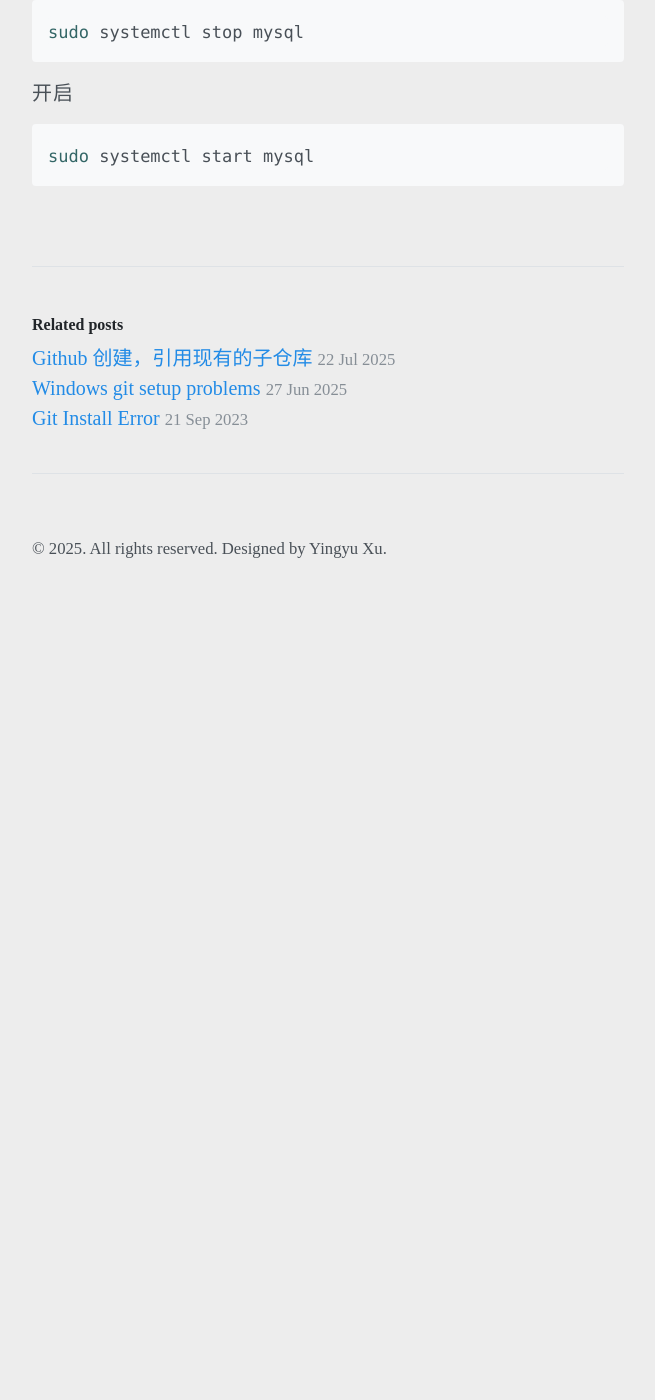
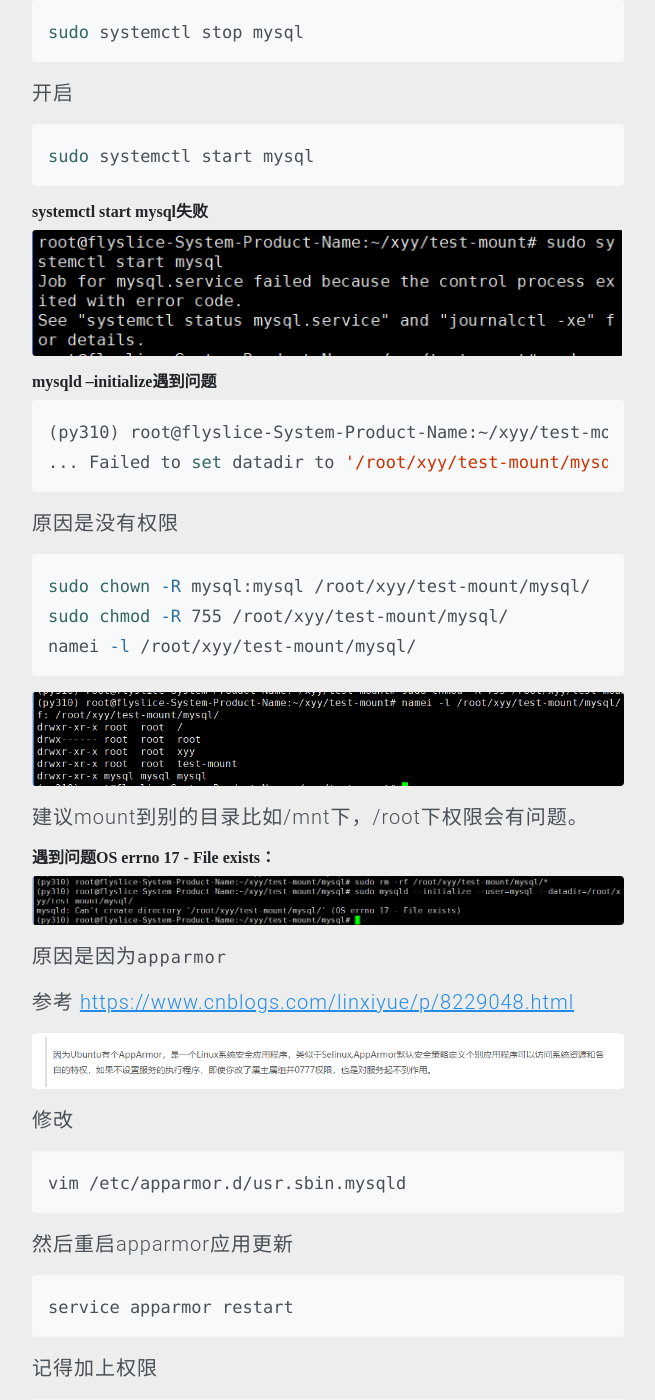
Before and after one commit to jellyXuuuuu/jellyXuuuuu.github.io, a Jekyll site: the page built from _posts/2025-07-22-linux-ycsb-benchmark.md, in a window 1280 px wide and 1400 px high, scrolled down 7485 px. Shown: the whole window, without its empty margins (312-967 px from the left). Built offline with Jekyll 4.4.1, drawn with Linux system fonts in a browser that asks for light colours; before the commit the page ends 8115 px from its top, so only the background shows below that; some of the changed text lies outside the part shown.

Commit message:
补充完全

````diff
--- a/_posts/2025-07-22-linux-ycsb-benchmark.md
+++ b/_posts/2025-07-22-linux-ycsb-benchmark.md
@@ -184,3 +184,116 @@ sudo systemctl stop mysql
 ```shell
 sudo systemctl start mysql
 ```
+
+#### systemctl start mysql失败
+![250722-image11](\assets\250722-image11.png)
+
+#### mysqld --initialize遇到问题
+```shell
+(py310) root@flyslice-System-Product-Name:~/xyy/test-mount# mysqld --initialize.
+... Failed to set datadir to '/root/xyy/test-mount/mysql/' (OS errno: 13 - Permission denied)
+```
+
+原因是没有权限
+```shell
+sudo chown -R mysql:mysql /root/xyy/test-mount/mysql/
+sudo chmod -R 755 /root/xyy/test-mount/mysql/
+namei -l /root/xyy/test-mount/mysql/
+```
+![250722-image12](\assets\250722-image12.png)
+建议mount到别的目录比如/mnt下，/root下权限会有问题。
+
+#### 遇到问题OS errno 17 - File exists：
+
+![250722-image13](\assets\250722-image13.png)
+
+原因是因为`apparmor`
+
+参考 [https://www.cnblogs.com/linxiyue/p/8229048.html](https://www.cnblogs.com/linxiyue/p/8229048.html)
+
+![250722-image14](\assets\250722-image14.png)
+
+修改
+```shell
+vim /etc/apparmor.d/usr.sbin.mysqld
+```
+然后重启apparmor应用更新
+```shell
+service apparmor restart
+```
+
+记得加上权限
+```shell
+sudo chown -R mysql:mysql /mnt/test_ssd/mysql_data
+sudo chmod -R 755 /mnt/test_ssd/mysql_data
+```
+检查结果，重新生成数据库需要的是数据，成功了。
+```shell
+sudo rm -rf /mnt/test_ssd/mysql_data/*
+sudo mysqld --initialize --user=mysql --datadir=/mnt/test_ssd/mysql_data
+
+ls -la /mnt/test_ssd/mysql_data
+```
+![250722-image15](\assets\250722-image15.png)
+
+可以重启mysql了。
+```shell
+sudo systemctl start mysql
+```
+
+#### 查看随机密码
+```shell
+tail /var/log/mysql/error.log
+```
+![250722-image16](\assets\250722-image16.png)
+
+```shell
+sudo mysql -uroot -p
+Bu-Jn-&5IpOv
+
+ALTER USER 'root'@'localhost' IDENTIFIED WITH mysql_native_password BY '123456';
+```
+
+进入mysql检查，成功修改挂载目录。
+```shell
+sudo mysql -uroot -p
+123456
+SHOW VARIABLES LIKE 'datadir';
+```
+![250722-image17](\assets\250722-image17.png)
+![250722-image18](\assets\250722-image18.png)
+![250722-image19](\assets\250722-image19.png)
+
+### 最终测试参数
+Load
+```shell
+bin/ycsb load jdbc -P workloads/workloada -P jdbc-binding/conf/db.properties   -cp mysql-connector-java-8.0.33.jar   -p recordcount=1000000   -p insertstart=0 -s > enterprise_load.log
+```
+Run
+```shell
+bin/ycsb run jdbc -P workloads/workloada -P jdbc-binding/conf/db.properties   -cp mysql-connector-java-8.0.33.jar   -p recordcount=1000000   -p insertstart=0 -s > enterprise_run.log
+```
+
+注：
+![250722-image20](\assets\250722-image20.png)
+
+运行完一次benchmark后需要清除数据库重新生成文件,以防重复key错误。
+```
+SELECT COUNT(*) FROM usertable;
+```
+![250722-image21](\assets\250722-image21.png)
+
+进入mysql，输入
+```mysql
+TRUNCATE TABLE usertable;
+```
+或直接输入shell
+```shell
+export MYSQL_PWD="123456"
+mysql -u root -e "USE test; TRUNCATE TABLE usertable;"
+```
+
+查看生成的表格数量
+```shell
+mysql -u root -e "USE test; SELECT COUNT(*) FROM usertable;"
+```
````
Also changed, not shown: assets/250627-image20.png (added), assets/250627-image21.png (added), assets/250722-image11.png (added), assets/250722-image12.png (added), assets/250722-image13.png (added), assets/250722-image14.png (added), assets/250722-image15.png (added), assets/250722-image16.png (added), assets/250722-image17.png (added), assets/250722-image18.png (added), assets/250722-image19.png (added).
